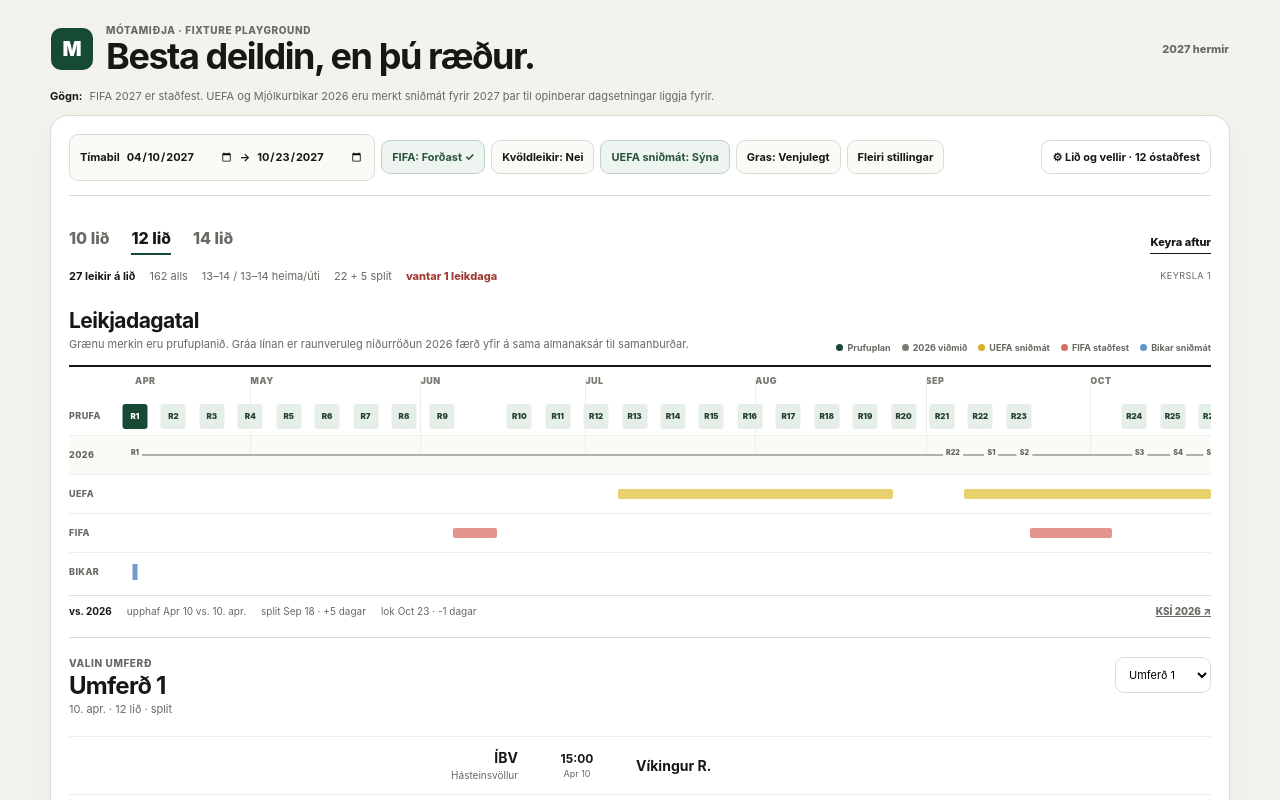
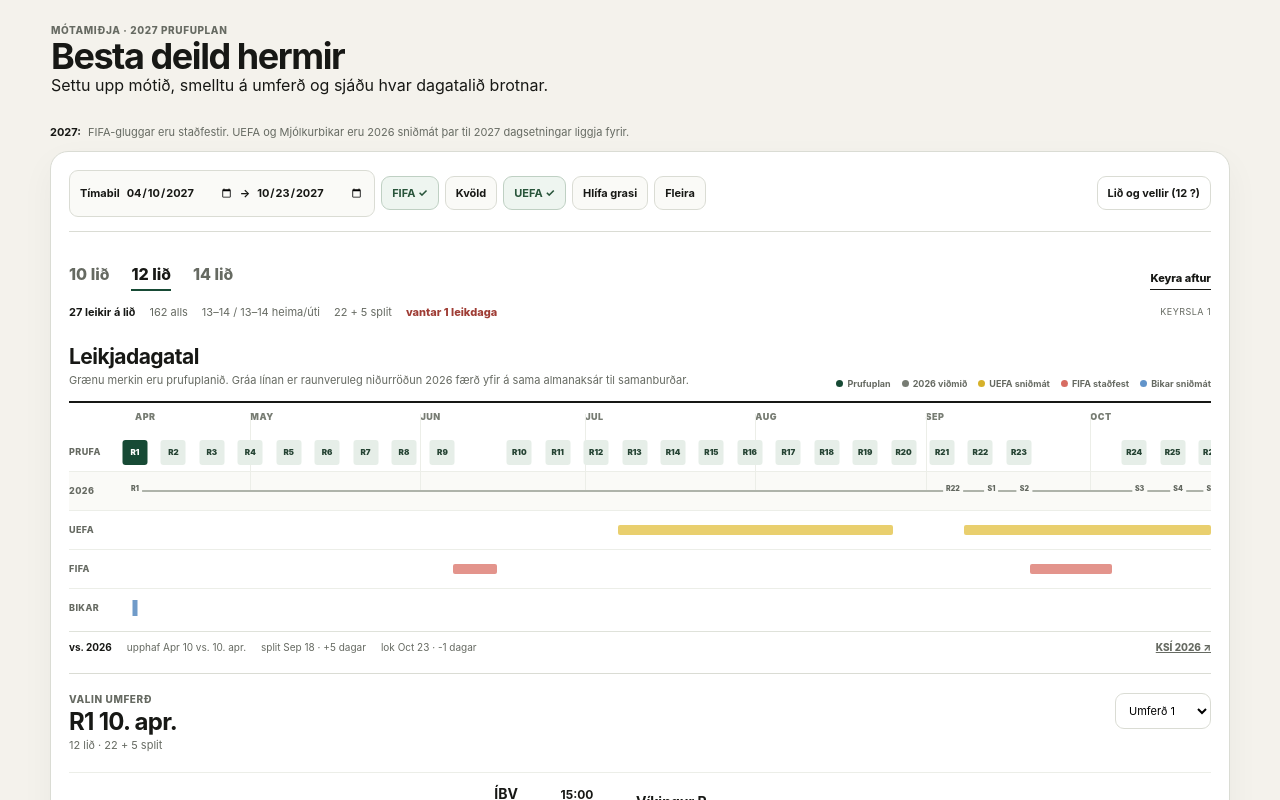
Before and after one commit to lollipop1234-code/besta-deild-hermir, a Next.js app: page / in a window 1280 px wide. Shown: the top 800 px of the page. Built offline with nearby package versions, Linux system fonts and the light colour scheme.

Commit message:
Show split fixtures and simplify playground shell

```diff
--- a/src/app/Playground.tsx
+++ b/src/app/Playground.tsx
@@ -20,13 +20,14 @@ import { applyGrassHomePreference, grassShoulderWarning, kickoffForHomeTeam } fr
 import type { EuropePath, FormatPreset, Surface, Team } from "@/lib/types";
 
 import PlaygroundOverview from "./PlaygroundOverview";
+import SplitRoundFixtures from "./SplitRoundFixtures";
 import TeamLoadPanel from "./TeamLoadPanel";
 import styles from "./PlaygroundShell.module.css";
 
 const formatCopy: Record<FormatPreset, string> = {
   "ten-triple": "10 lið · þreföld umferð",
   "ten-split": "10 lið · 5/5 split",
-  "current-12-split": "12 lið · split",
+  "current-12-split": "12 lið · 22 + 5 split",
   "double-14": "14 lið · tvöföld umferð",
 };
 
@@ -193,30 +194,19 @@ export default function Playground() {
     setRerunCount((count) => count + 1);
   }
 
-  const splitMessage = preset === "ten-split"
-    ? {
-      title: "Split ræðst af stöðunni eftir 18 leiki.",
-      text: "Fimm lið fara í hvorn hluta. Eitt lið fær frí í hverjum leikdagaglugga, þannig að mótherjar eru ekki falsaðir fyrirfram.",
-    }
-    : {
-      title: "Þessi umferð ræðst af stöðunni eftir 22 leiki.",
-      text: "Hermirinn býr ekki til mótherja fyrr en efri og neðri hluti liggja fyrir.",
-    };
-
   return (
     <main className={styles.page}>
       <header className={styles.header}>
-        <div className={styles.brandmark}>M</div>
         <div className={styles.headerCopy}>
-          <div className={styles.eyebrow}>Mótamiðja · fixture playground</div>
-          <h1>Besta deildin, en þú ræður.</h1>
+          <div className={styles.eyebrow}>Mótamiðja · 2027 prufuplan</div>
+          <h1>Besta deild hermir</h1>
+          <p>Settu upp mótið, smelltu á umferð og sjáðu hvar dagatalið brotnar.</p>
         </div>
-        <span className={styles.year}>2027 hermir</span>
       </header>
 
       <div className={styles.notice}>
-        <b>Gögn:</b>
-        <span>FIFA 2027 er staðfest. UEFA og Mjólkurbikar 2026 eru merkt sniðmát fyrir 2027 þar til opinberar dagsetningar liggja fyrir.</span>
+        <b>2027:</b>
+        <span>FIFA-gluggar eru staðfestir. UEFA og Mjólkurbikar eru 2026 sniðmát þar til 2027 dagsetningar liggja fyrir.</span>
       </div>
 
       <section className={styles.shell}>
@@ -227,21 +217,13 @@ export default function Playground() {
             <span>→</span>
             <input type="date" value={seasonEnd} onChange={(event) => { setSeasonEnd(event.target.value); setFixtureDateOverrides({}); }} />
           </label>
-          <button type="button" className={`${styles.settingButton} ${avoidFifa ? styles.settingButtonOn : ""}`} onClick={() => { setAvoidFifa((value) => !value); setFixtureDateOverrides({}); }}>
-            FIFA: Forðast {avoidFifa ? "✓" : ""}
-          </button>
-          <button type="button" className={`${styles.settingButton} ${preferEvening ? styles.settingButtonOn : ""}`} onClick={() => setPreferEvening((value) => !value)}>
-            Kvöldleikir: {preferEvening ? "Já" : "Nei"}
-          </button>
-          <button type="button" className={`${styles.settingButton} ${showUefa ? styles.settingButtonOn : ""}`} onClick={() => { setShowUefa((value) => !value); setFixtureDateOverrides({}); }}>
-            UEFA sniðmát: {showUefa ? "Sýna" : "Fela"}
-          </button>
-          <button type="button" className={`${styles.settingButton} ${protectGrass ? styles.settingButtonOn : ""}`} onClick={() => { setProtectGrass((value) => !value); setFixtureDateOverrides({}); }}>
-            Gras: {protectGrass ? "Hlífa" : "Venjulegt"}
-          </button>
+          <button type="button" className={`${styles.settingButton} ${avoidFifa ? styles.settingButtonOn : ""}`} onClick={() => { setAvoidFifa((value) => !value); setFixtureDateOverrides({}); }}>FIFA {avoidFifa ? "✓" : ""}</button>
+          <button type="button" className={`${styles.settingButton} ${preferEvening ? styles.settingButtonOn : ""}`} onClick={() => setPreferEvening((value) => !value)}>Kvöld {preferEvening ? "✓" : ""}</button>
+          <button type="button" className={`${styles.settingButton} ${showUefa ? styles.settingButtonOn : ""}`} onClick={() => { setShowUefa((value) => !value); setFixtureDateOverrides({}); }}>UEFA {showUefa ? "✓" : ""}</button>
+          <button type="button" className={`${styles.settingButton} ${protectGrass ? styles.settingButtonOn : ""}`} onClick={() => { setProtectGrass((value) => !value); setFixtureDateOverrides({}); }}>Hlífa grasi {protectGrass ? "✓" : ""}</button>
 
           <details className={styles.moreSettings}>
-            <summary>Fleiri stillingar</summary>
+            <summary>Fleira</summary>
             <div className={styles.morePopover}>
               <label>
                 <span>Evrópa frá fyrra ári</span>
@@ -254,9 +236,7 @@ export default function Playground() {
             </div>
           </details>
 
-          <button type="button" className={styles.teamButton} onClick={() => setTeamsOpen(true)}>
-            ⚙ Lið og vellir · {unknownVenues > 0 ? `${unknownVenues} óstaðfest` : `${activeTeams.length} lið`}
-          </button>
+          <button type="button" className={styles.teamButton} onClick={() => setTeamsOpen(true)}>Lið og vellir {unknownVenues > 0 ? `(${unknownVenues} ?)` : ""}</button>
         </div>
 
         <PlaygroundOverview
@@ -280,8 +260,8 @@ export default function Playground() {
           <div className={styles.roundHeader}>
             <div>
               <div className={styles.eyebrow}>Valin umferð</div>
-              <h2>Umferð {selectedRound}</h2>
-              <p>{roundDate?.label ?? "Enginn leikdagur fundinn"} · {formatCopy[preset]}</p>
+              <h2>R{selectedRound} <span>{roundDate?.label ?? "enginn leikdagur"}</span></h2>
+              <p>{formatCopy[preset]}</p>
             </div>
             <select className={styles.roundSelect} value={selectedRound} onChange={(event) => setSelectedRound(Number(event.target.value))}>
               {Array.from({ length: metrics.rounds }, (_, index) => index + 1).map((number) => <option key={number} value={number}>Umferð {number}</option>)}
@@ -289,14 +269,14 @@ export default function Playground() {
           </div>
 
           <div className={styles.roundMeta}>
-            {round?.stage === "split" && <span className={styles.tag}>Lokahluti</span>}
-            {movedInRound > 0 && <span className={styles.tag}>{movedInRound} leik{movedInRound === 1 ? "ur" : "ir"} færður</span>}
+            {round?.stage === "split" && <span className={styles.tag}>split</span>}
+            {movedInRound > 0 && <span className={styles.tag}>{movedInRound} færðir</span>}
             {showUefa && uefaWindow && roundEuropeTeams.length > 0 && <span className={`${styles.tag} ${styles.warningTag}`}>UEFA-sniðmát · {roundEuropeTeams.map((team) => team.name).join(", ")}</span>}
             {nearbySpringEurope && springEuropeTeam && <span className={`${styles.tag} ${styles.warningTag}`}>UECL staðfest · {springEuropeTeam.name} · {shortDate(nearbySpringEurope.date)}</span>}
           </div>
 
           {round?.stage === "split" ? (
-            <div className={styles.splitBox}><strong>{splitMessage.title}</strong><span>{splitMessage.text}</span></div>
+            <SplitRoundFixtures preset={preset} roundNumber={round.number} />
           ) : (
             <div className={styles.fixtures}>
               {round?.pairings.map((pair) => {
@@ -381,7 +361,7 @@ export default function Playground() {
                 if (!profile) return null;
                 return <div className={styles.sourceRow} key={team.id}><b>{team.name}</b><span>{profile.label} · UEFA 2026 leikslot færð á sambærilega vikudaga 2027.</span></div>;
               })}
-              <div className={styles.sourceRow}><b>Mótareglur</b><span>Hvíldardagar og 3 leikir á 8 dögum eru metin í liðsbundnu álagi. Hermisstillingar eru ekki settar fram sem reglur KSÍ.</span></div>
+              <div className={styles.sourceRow}><b>Mótareglur</b><span>Hvíldardagar og 3 leikir á 8 dögum eru metin í liðsbundnu álagi. Split-leikir eru sýndir sem sætispláss þar til endanleg lið liggja fyrir.</span></div>
             </div>
           </div>
         </details>
@@ -389,7 +369,7 @@ export default function Playground() {
 
       <footer className={styles.footer}>
         <span>Tilraunaverkefni · ekki opinber leikjaskrá KSÍ</span>
-        <span>{championsTeams.length} meistaraleið · {conferenceTeams.length} Sambandsdeild · fixture overrides virkir: {Object.keys(fixtureDateOverrides).length}</span>
+        <span>{championsTeams.length} meistaraleið · {conferenceTeams.length} Sambandsdeild · færðir leikir: {Object.keys(fixtureDateOverrides).length}</span>
       </footer>
 
       {teamsOpen && (
```
